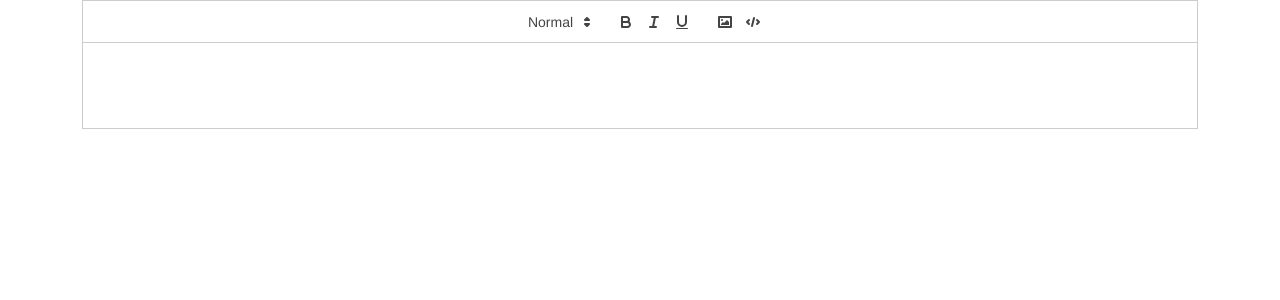
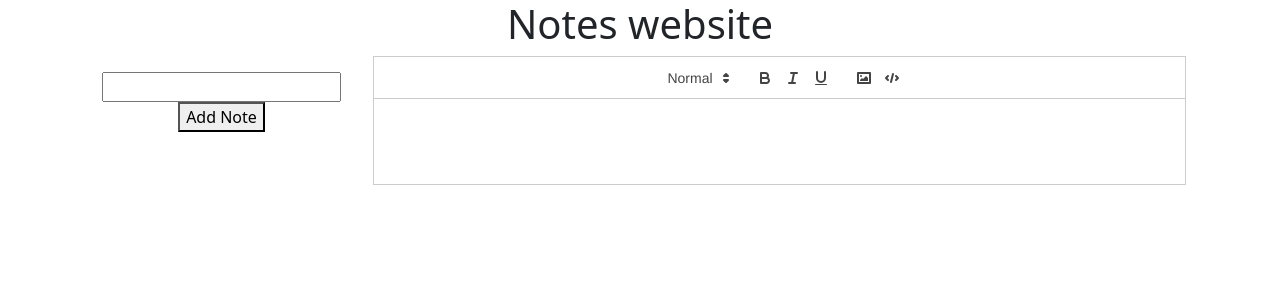
Before and after one commit to tnyima19/NotesWebsite, a React (Create React App) app in the folder client/: page / in a window 1280 px wide. Shown: the top 300 px of the page. Built offline with nearby package versions, Linux system fonts and the light colour scheme.

Commit message:
added LeftSideBar to NotesViewPage

```diff
--- a/client/src/pages/NotesViewPage.js
+++ b/client/src/pages/NotesViewPage.js
@@ -1,12 +1,29 @@
+import React from 'react';
 import Notes from '../components/Notes';
-
+import LeftSideBar from '../components/LeftSideBar';
 const NotesViewPage = () => {
 
-  return (
-    <div>
-      <Notes />
-    </div>
-  );
+
+ return (
+   <div>
+       <h1>Notes website</h1>
+       <div className='container-fluid'>
+         <div className='row'>
+         <div className='col-md-3'>
+           <LeftSideBar />
+         </div>
+
+
+
+
+     <div className='col-md-9'>
+       <Notes />
+     </div>
+     </div>
+     </div>
+   </div>
+ );
 };
 
+
 export default NotesViewPage;
```
